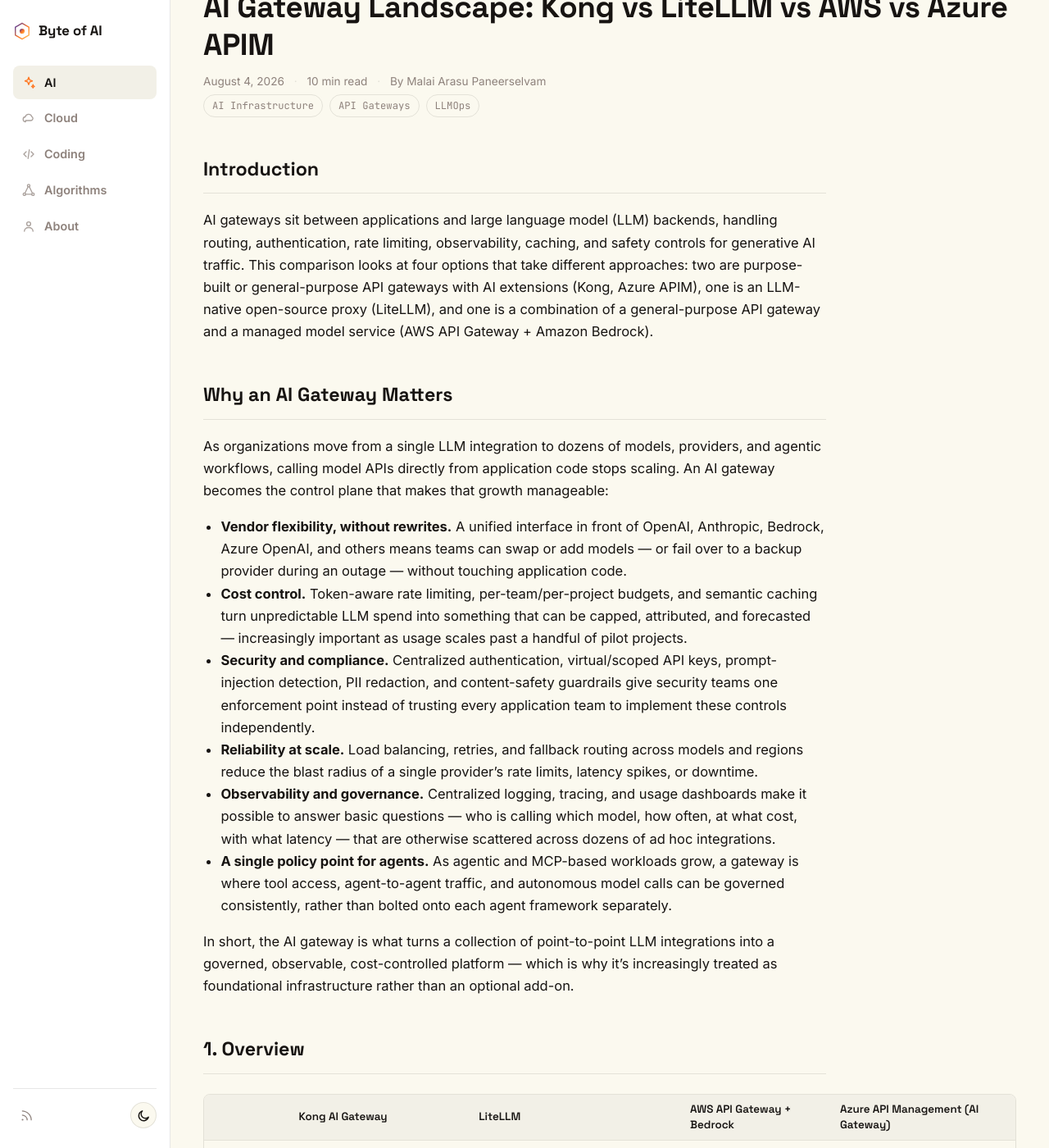
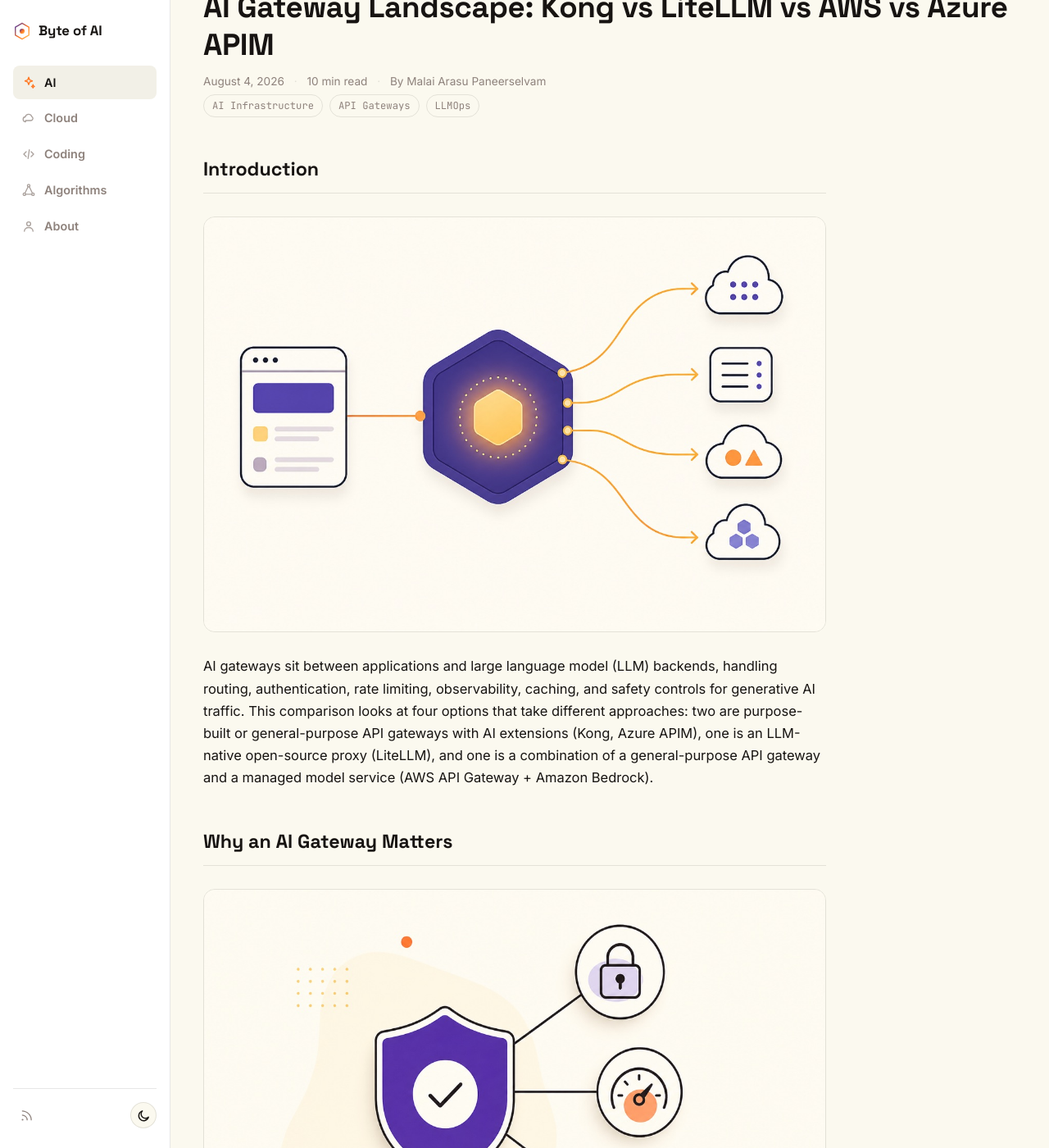
Before and after one commit to malaiarasu/byteofai, a Jekyll site: the page built from _posts/2026-08-04-ai-gateway-landscape-comparison.md, in a window 1280 px wide and 1400 px high, scrolled down 235 px. Shown: the whole window at 82% size. Built offline with Jekyll 4.4.1, drawn with Linux system fonts in a browser that asks for light colours.

Commit message:
Add illustrative images to AI Gateway Landscape article
Co-authored-by: Cursor <cursoragent@cursor.com>

```diff
--- a/_posts/2026-08-04-ai-gateway-landscape-comparison.md
+++ b/_posts/2026-08-04-ai-gateway-landscape-comparison.md
@@ -8,9 +8,13 @@ excerpt: "A comparison of Kong AI Gateway, LiteLLM, AWS API Gateway + Bedrock, a
 
 ## Introduction
 
+![A gateway hub routing traffic from an application to multiple AI model providers](/assets/images/ai-gateway-hero.jpg)
+
 AI gateways sit between applications and large language model (LLM) backends, handling routing, authentication, rate limiting, observability, caching, and safety controls for generative AI traffic. This comparison looks at four options that take different approaches: two are purpose-built or general-purpose API gateways with AI extensions (Kong, Azure APIM), one is an LLM-native open-source proxy (LiteLLM), and one is a combination of a general-purpose API gateway and a managed model service (AWS API Gateway + Amazon Bedrock).
 
 ## Why an AI Gateway Matters
+
+![A shield representing governance, connected to security, cost control, and observability](/assets/images/ai-gateway-governance.jpg)
 
 As organizations move from a single LLM integration to dozens of models, providers, and agentic workflows, calling model APIs directly from application code stops scaling. An AI gateway becomes the control plane that makes that growth manageable:
 
--- a/assets/css/style.css
+++ b/assets/css/style.css
@@ -713,8 +713,11 @@ main.wrap {
 .post-content .highlight .o, .post-content .highlight .p { color: #e5e9f0; }
 
 .post-content img {
+  display: block;
   max-width: 100%;
-  border-radius: var(--radius-sm);
+  margin: 28px 0;
+  border-radius: var(--radius);
+  border: 1px solid var(--border);
 }
 
 .post-content a {
```
Also changed, not shown: assets/images/ai-gateway-governance.jpg (added), assets/images/ai-gateway-hero.jpg (added).
